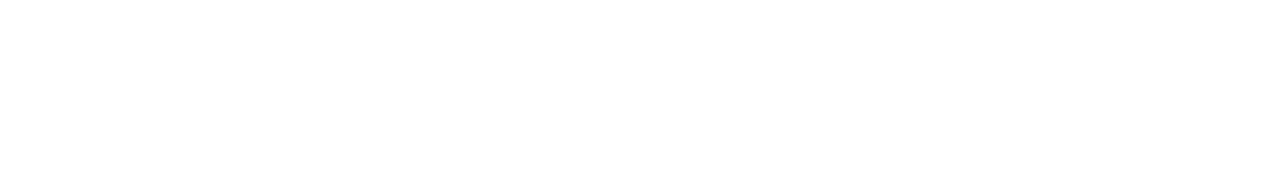
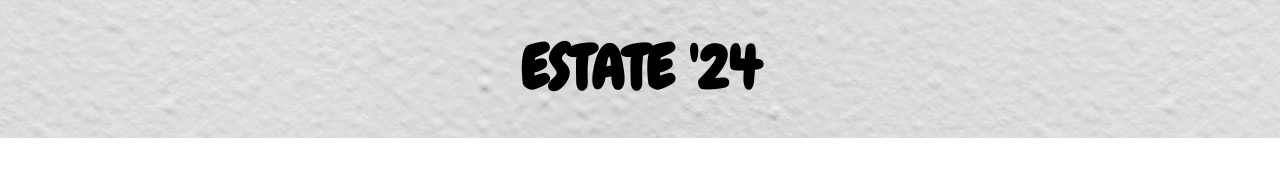
Before and after one commit to GiuliaMoiraghi10/js-photo-blog, a plain HTML site: page index.html in a window 1280 px wide. Drawn offline with nearby package versions, Linux system fonts and the light colour scheme.

Commit message:
create header

```diff
--- a/index.html
+++ b/index.html
@@ -6,12 +6,23 @@
     <meta name="viewport" content="width=device-width, initial-scale=1.0">
     <title>js-photo-blog</title>
 
+    <!-- FONT -->
+    <link rel="preconnect" href="https://fonts.googleapis.com">
+    <link rel="preconnect" href="https://fonts.gstatic.com" crossorigin>
+    <link href="https://fonts.googleapis.com/css2?family=Chewy&display=swap" rel="stylesheet">
+
     <!-- CSS -->
     <link rel="stylesheet" href="./style.css">
 </head>
 
 <body>
 
+    <!-- HEADER -->
+    <header class="titleHeader">
+        <div class="container">
+            <h1 class="title">ESTATE '24</h1>
+        </div>
+    </header>
 
     <!-- AXIOS -->
     <script src="https://cdn.jsdelivr.net/npm/axios/dist/axios.min.js"></script>
--- a/style.css
+++ b/style.css
@@ -0,0 +1,27 @@
+/* DEFAULT */
+* {
+    box-sizing: border-box;
+    margin: 0;
+    padding: 0;
+}
+
+img {
+    width: 100%;
+}
+
+/* FONT */
+body {
+    font-family: "Chewy", serif;
+    font-weight: 400;
+    font-style: normal;
+}
+
+.titleHeader {
+    padding: 30px;
+    background-image: url("./img/wall.png");
+}
+
+.title {
+    text-align: center;
+    font-size: 60px;
+}
```
